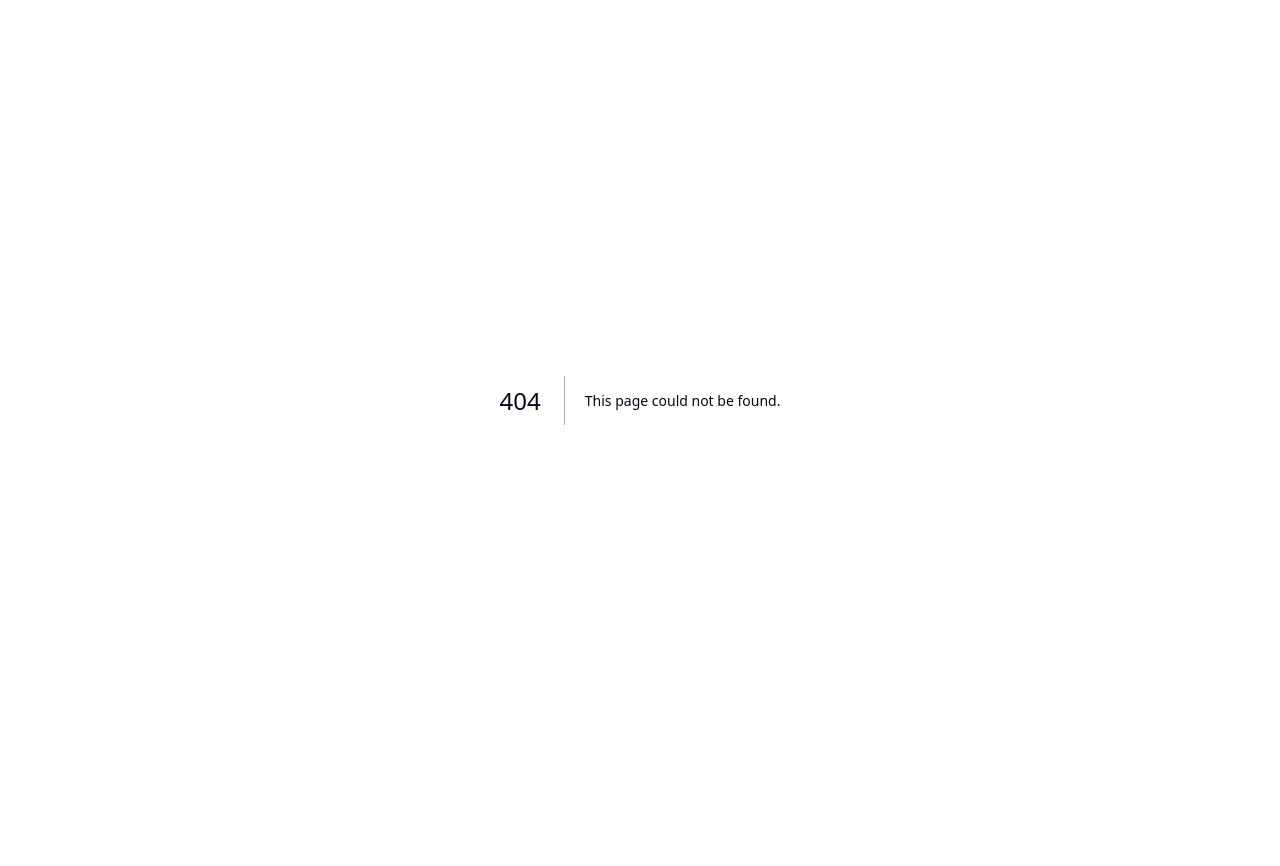
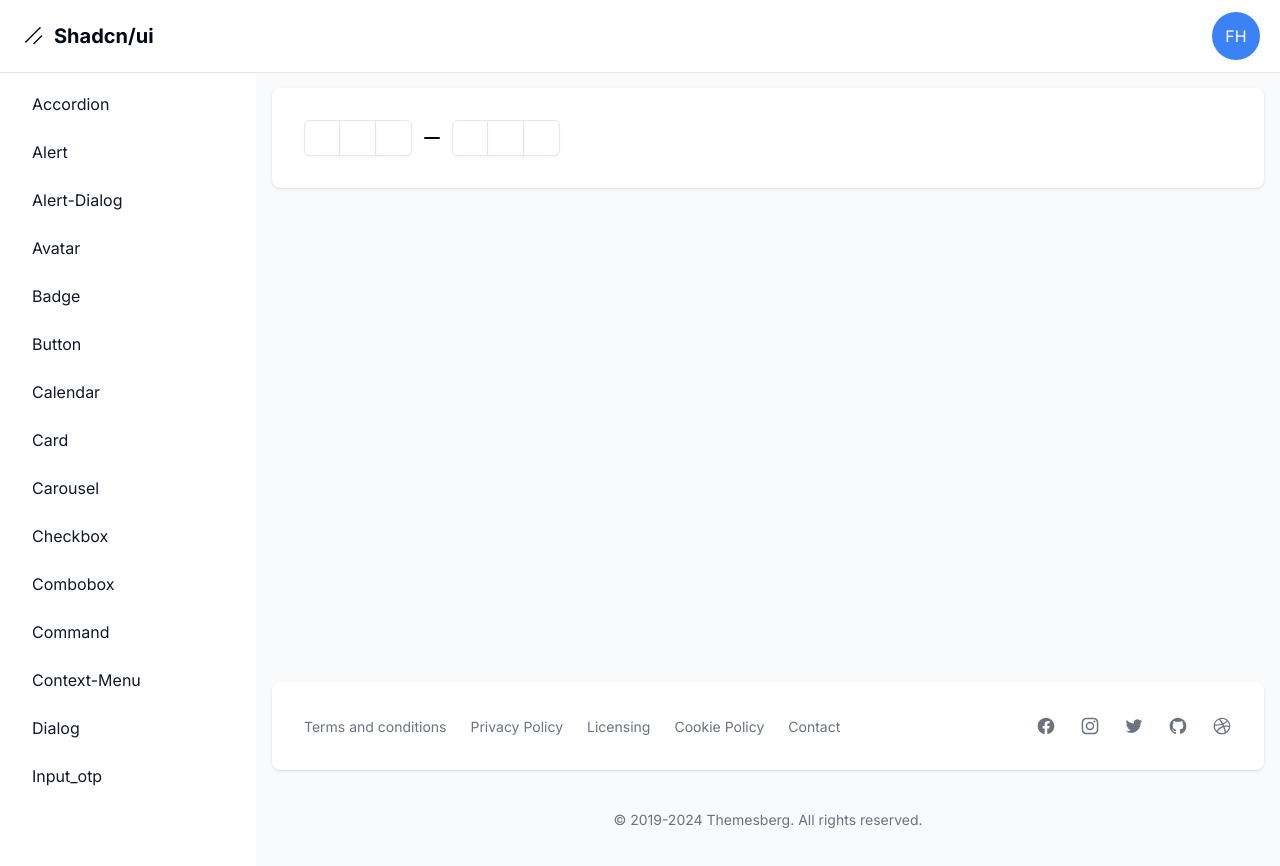
Before and after one commit to Galbfran/shadnc-ui, a Next.js app: page /dashboard/input_otp in a window 1280 px wide. Before the commit this address had no page. Shown: the top 866 px of the page. Before the commit the page ends 800 px from the top, so only its background shows below. Built offline with nearby package versions, Linux system fonts and the light colour scheme.

Commit message:
add ( input_otm )

```diff
--- a/package.json
+++ b/package.json
@@ -24,6 +24,7 @@
     "cmdk": "^1.0.0",
     "date-fns": "^3.6.0",
     "embla-carousel-react": "^8.5.1",
+    "input-otp": "^1.4.1",
     "lucide-react": "^0.469.0",
     "next": "15.1.2",
     "react": "^19.0.0",
--- /dev/null
+++ b/src/app/dashboard/input_otp/page.tsx
@@ -0,0 +1,25 @@
+import {
+    InputOTP,
+    InputOTPGroup,
+    InputOTPSeparator,
+    InputOTPSlot,
+} from "@/components/ui/input-otp"
+
+
+export default function Page() {
+    return (
+        <InputOTP maxLength={6}>
+            <InputOTPGroup>
+                <InputOTPSlot index={0} />
+                <InputOTPSlot index={1} />
+                <InputOTPSlot index={2} />
+            </InputOTPGroup>
+            <InputOTPSeparator />
+            <InputOTPGroup>
+                <InputOTPSlot index={3} />
+                <InputOTPSlot index={4} />
+                <InputOTPSlot index={5} />
+            </InputOTPGroup>
+        </InputOTP>
+    );
+}
--- a/src/app/dashboard/layout.tsx
+++ b/src/app/dashboard/layout.tsx
@@ -16,6 +16,7 @@
     { name: "combobox", href: "combobox" },
     { name: "context-menu", href: "context_menu" },
     { name: "menu_bar", href: "menu_bar" },
+    { name: "input_otp", href: "input_otp" },
 ].sort((a, b) => a.name.localeCompare(b.name));
 
 export default function DashboardLayout({
--- /dev/null
+++ b/src/components/ui/input-otp.tsx
@@ -0,0 +1,71 @@
+"use client"
+
+import * as React from "react"
+import { OTPInput, OTPInputContext } from "input-otp"
+import { Minus } from "lucide-react"
+
+import { cn } from "@/lib/utils"
+
+const InputOTP = React.forwardRef<
+  React.ElementRef<typeof OTPInput>,
+  React.ComponentPropsWithoutRef<typeof OTPInput>
+>(({ className, containerClassName, ...props }, ref) => (
+  <OTPInput
+    ref={ref}
+    containerClassName={cn(
+      "flex items-center gap-2 has-[:disabled]:opacity-50",
+      containerClassName
+    )}
+    className={cn("disabled:cursor-not-allowed", className)}
+    {...props}
+  />
+))
+InputOTP.displayName = "InputOTP"
+
+const InputOTPGroup = React.forwardRef<
+  React.ElementRef<"div">,
+  React.ComponentPropsWithoutRef<"div">
+>(({ className, ...props }, ref) => (
+  <div ref={ref} className={cn("flex items-center", className)} {...props} />
+))
+InputOTPGroup.displayName = "InputOTPGroup"
+
+const InputOTPSlot = React.forwardRef<
+  React.ElementRef<"div">,
+  React.ComponentPropsWithoutRef<"div"> & { index: number }
+>(({ index, className, ...props }, ref) => {
+  const inputOTPContext = React.useContext(OTPInputContext)
+  const { char, hasFakeCaret, isActive } = inputOTPContext.slots[index]
+
+  return (
+    <div
+      ref={ref}
+      className={cn(
+        "relative flex h-9 w-9 items-center justify-center border-y border-r border-input text-sm shadow-sm transition-all first:rounded-l-md first:border-l last:rounded-r-md",
+        isActive && "z-10 ring-1 ring-ring",
+        className
+      )}
+      {...props}
+    >
+      {char}
+      {hasFakeCaret && (
+        <div className="pointer-events-none absolute inset-0 flex items-center justify-center">
+          <div className="h-4 w-px animate-caret-blink bg-foreground duration-1000" />
+        </div>
+      )}
+    </div>
+  )
+})
+InputOTPSlot.displayName = "InputOTPSlot"
+
+const InputOTPSeparator = React.forwardRef<
+  React.ElementRef<"div">,
+  React.ComponentPropsWithoutRef<"div">
+>(({ ...props }, ref) => (
+  <div ref={ref} role="separator" {...props}>
+    <Minus />
+  </div>
+))
+InputOTPSeparator.displayName = "InputOTPSeparator"
+
+export { InputOTP, InputOTPGroup, InputOTPSlot, InputOTPSeparator }
```
Also changed, not shown: 1 other file (tests, documents, lock files or other folders).
